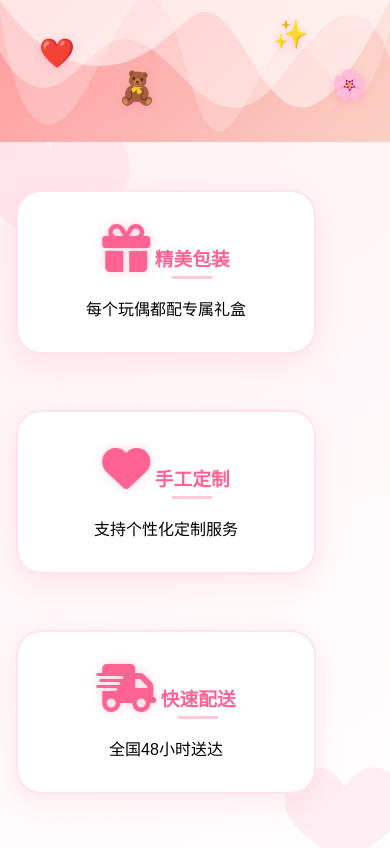
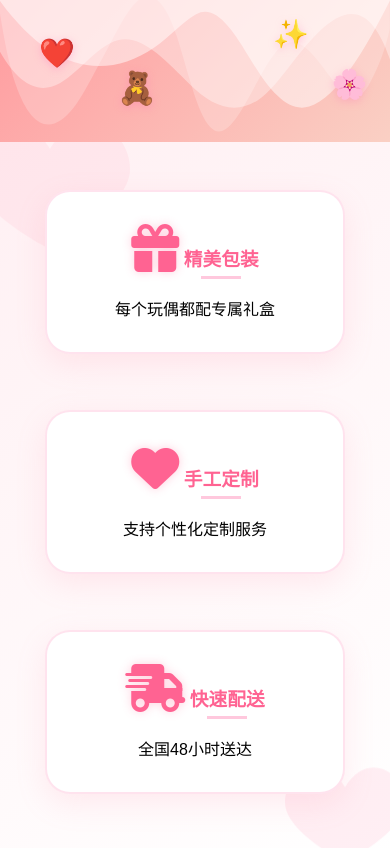
Before and after one commit to linmolife/li, a plain HTML site: page index.html in a window 390 px wide. Shown: the part 4676-5524 px from the top of the page. Drawn offline with Linux system fonts and the light colour scheme; some packages are replaced by stand-ins of ours; a script that the page names is missing.

Commit message:
Add files via upload

```diff
--- a/styles.css
+++ b/styles.css
@@ -1282,6 +1282,19 @@
         padding: 2rem;
     }
 }
+@media (max-width: 768px) {
+    .features-section {
+        flex-direction: column;
+        align-items: center; /* 新增：使卡片在容器中居中对齐 */
+        padding: 3rem 1rem;
+    }
+
+    .feature-card {
+        width: 90%; /* 调整为更合适的宽度 */
+        max-width: 300px; /* 限制最大宽度 */
+        margin: 0 auto 1.5rem; /* 上下间距保持，左右自动居中 */
+    }
+}
 
 /* ===== 通用样式 ===== */
 /* 去除所有链接和文字的下划线 */
```
